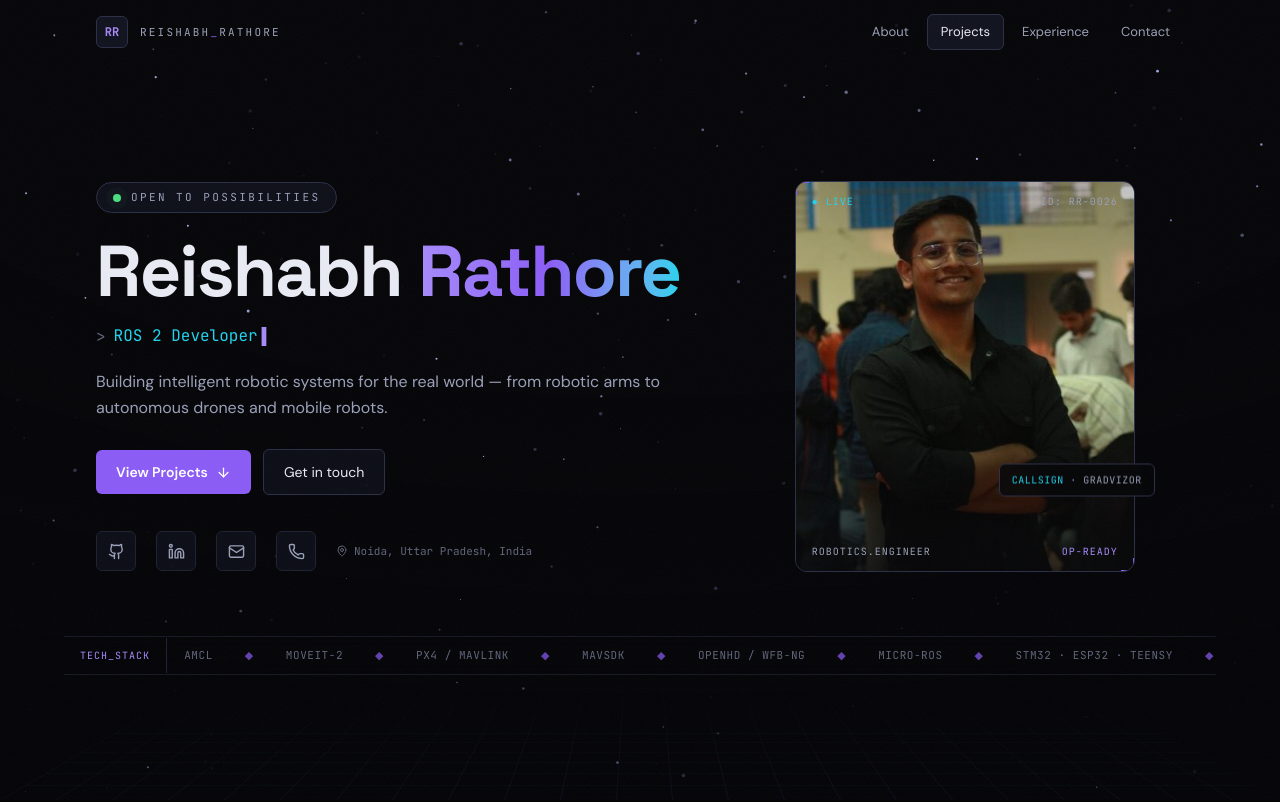
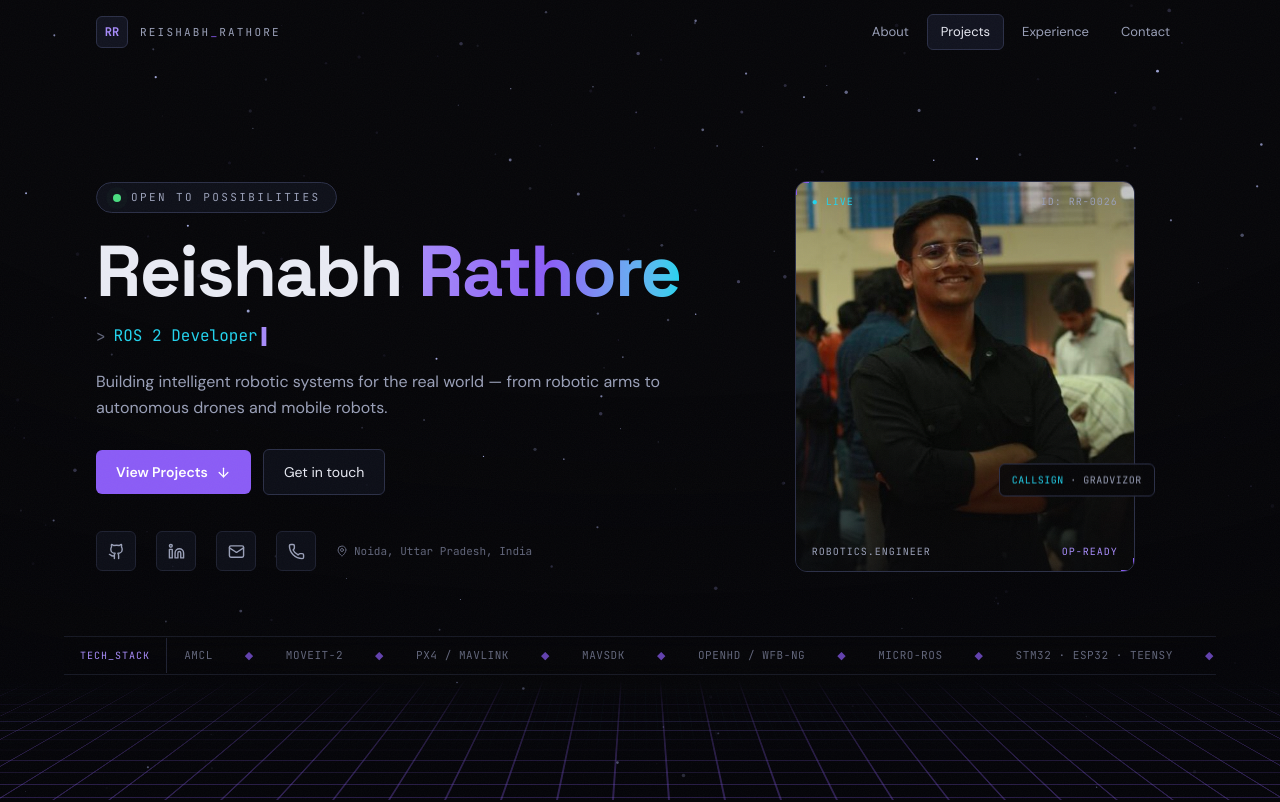
Before and after one commit to GradVizor/portfolio, a React (Vite) app: page / in a window 1280 px wide. Shown: the top 802 px of the page. Built offline with nearby package versions, Linux system fonts and the light colour scheme.

Commit message:
Enhance hero 3D grid with thicker animated perspective lines

```diff
--- a/src/components/Hero.tsx
+++ b/src/components/Hero.tsx
@@ -16,20 +16,12 @@ export default function Hero() {
 
   return (
     <section id="top" className="relative flex min-h-screen flex-col justify-center overflow-hidden pt-24 pb-10">
-      {/* perspective floor grid */}
       <div
         aria-hidden
-        className="pointer-events-none absolute inset-x-0 bottom-0 h-[46vh]"
-        style={{
-          backgroundImage:
-            "linear-gradient(to right, rgba(139,92,246,0.14) 1px, transparent 1px), linear-gradient(to top, rgba(34,211,238,0.08) 1px, transparent 1px)",
-          backgroundSize: "56px 28px",
-          transform: "perspective(700px) rotateX(62deg)",
-          transformOrigin: "bottom",
-          maskImage: "linear-gradient(to top, rgba(0,0,0,0.55), transparent)",
-          WebkitMaskImage: "linear-gradient(to top, rgba(0,0,0,0.55), transparent)",
-        }}
-      />
+        className="pointer-events-none absolute inset-x-0 bottom-0 h-[48vh] overflow-hidden"
+      >
+        <div className="perspective-grid" />
+      </div>
 
       <div className="relative z-10 mx-auto grid w-full max-w-6xl items-center gap-14 px-5 sm:px-8 lg:grid-cols-[1.15fr_0.85fr]">
         {/* -- Left: copy -- */}
--- a/src/index.css
+++ b/src/index.css
@@ -227,6 +227,64 @@ body {
   animation: float-slow 7s ease-in-out infinite;
 }
 
+/* ---------- 3D perspective floor grid (flight-deck horizon) ---------- */
+.perspective-grid {
+  position: absolute;
+  inset: -12px -25% 0;
+  background-image:
+    linear-gradient(to right, rgba(139, 92, 246, 0.32) 2px, transparent 2px),
+    linear-gradient(to top, rgba(139, 92, 246, 0.28) 2px, transparent 2px);
+  background-size: 56px 30px;
+  background-position: center bottom;
+  transform: perspective(780px) rotateX(63deg);
+  transform-origin: bottom center;
+  -webkit-mask-image: linear-gradient(
+    to top,
+    rgba(0, 0, 0, 0.95) 12%,
+    rgba(0, 0, 0, 0.6) 52%,
+    transparent 96%
+  );
+  mask-image: linear-gradient(
+    to top,
+    rgba(0, 0, 0, 0.95) 12%,
+    rgba(0, 0, 0, 0.6) 52%,
+    transparent 96%
+  );
+  animation: grid-pan 3.4s linear infinite;
+  opacity: 0.95;
+  will-change: background-position;
+}
+/* fine minor lines for scale depth */
+.perspective-grid::before {
+  content: "";
+  position: absolute;
+  inset: 0;
+  background-image:
+    linear-gradient(to right, rgba(34, 211, 238, 0.08) 1px, transparent 1px),
+    linear-gradient(to top, rgba(34, 211, 238, 0.08) 1px, transparent 1px);
+  background-size: 14px 7.5px;
+  background-position: center bottom;
+  -webkit-mask-image: linear-gradient(to top, transparent 30%, black 88%);
+  mask-image: linear-gradient(to top, transparent 30%, black 88%);
+  animation: grid-pan-fine 3.4s linear infinite;
+}
+@keyframes grid-pan {
+  from {
+    background-position-y: 0;
+  }
+  to {
+    background-position-y: 30px;
+  }
+}
+@keyframes grid-pan-fine {
+  from {
+    background-position-y: 0;
+  }
+  to {
+    background-position-y: 30px;
+  }
+}
+
 /* ---------- Verified grid backdrop ---------- */
 .bg-grid {
   background-image:
@@ -242,6 +300,8 @@ body {
   .pulse-dot,
   .ticker-track,
   .float-slow,
+  .perspective-grid,
+  .perspective-grid::before,
   .glitch::before,
   .glitch::after {
     animation: none !important;
```
